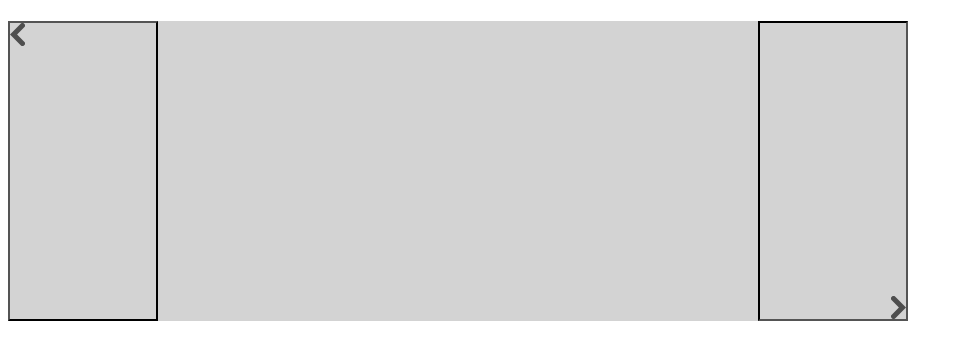
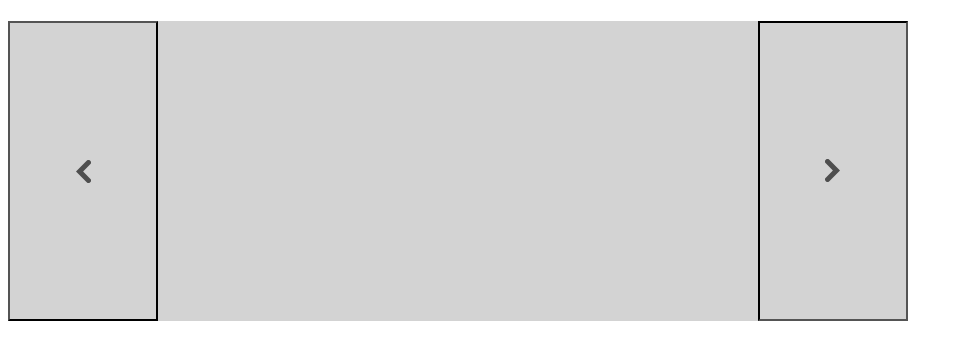
Before and after one commit to greenfox-academy/Tamara, a plain HTML site: page week-07/day-05/weekly_project.html in a window 1280 px wide. Shown: the whole page, without its empty margins (0-963 px from the left). Drawn offline with Linux system fonts and the light colour scheme.

Commit message:
feat(weekly_project): setup the arrows

```diff
--- a/week-07/day-05/weekly_project.css
+++ b/week-07/day-05/weekly_project.css
@@ -15,15 +15,14 @@
 
 .back.button {
   grid-column: 1 / 2;
-  background: url('../day-05/assets/left.svg') no-repeat;
-  align-content: center;
+  background: url('../day-05/assets/left.svg') no-repeat center center;
+
 }
 
 .to.button {
   grid-column: 3 / 4;
-  background: url('../day-05/assets/left.svg') no-repeat;
+  background: url('../day-05/assets/left.svg') no-repeat center center;
   transform: rotate(180deg);
-  align-content: center;
 }
 
 /*
```
